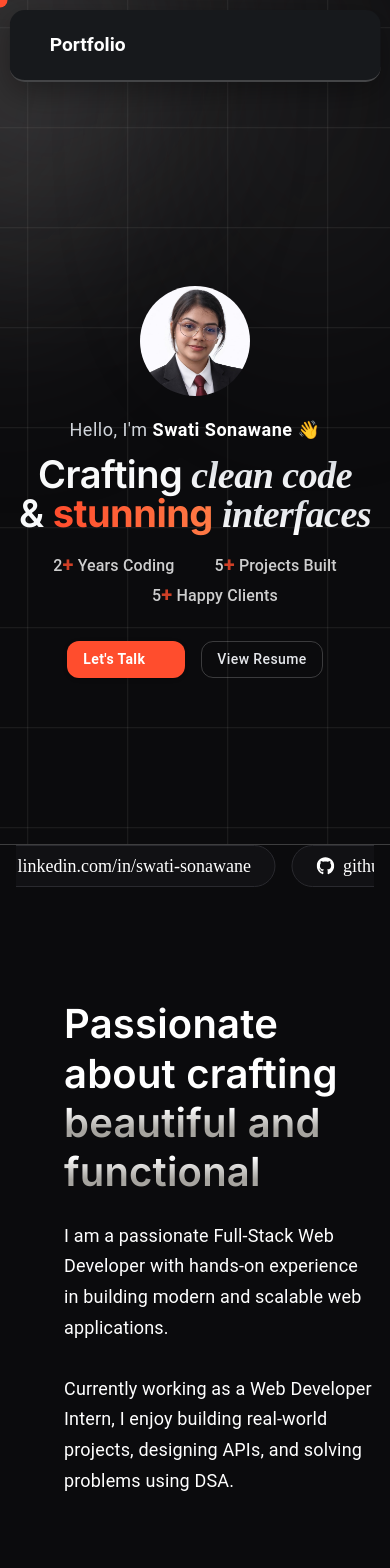
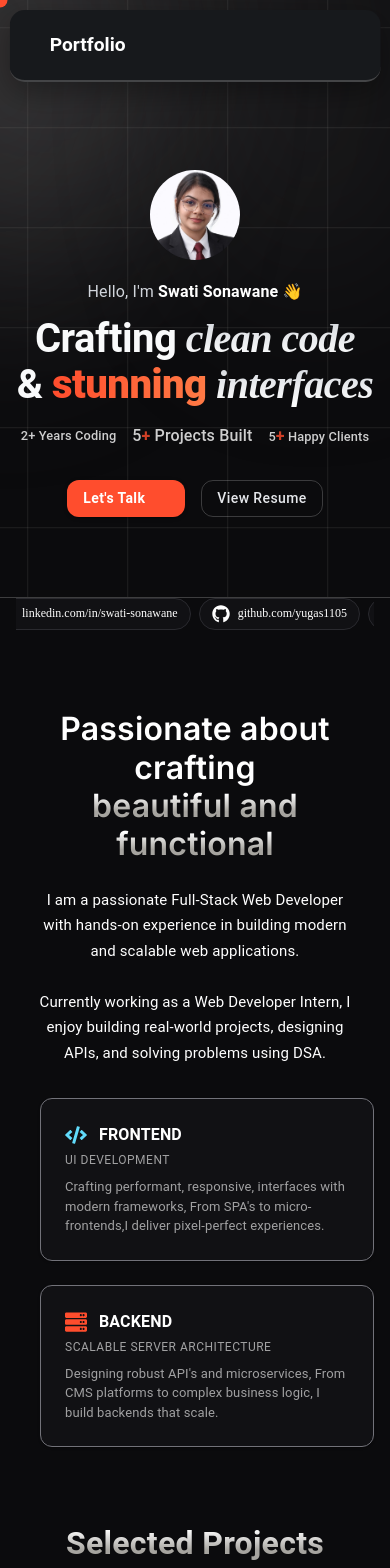
Before and after one commit to yugas1105/portfolio, a React (Vite) app: page / in a window 390 px wide. Shown: the top 1568 px of the page. Built offline with nearby package versions, Linux system fonts and the light colour scheme; some icons are missing.

Commit message:
Responsive done

```diff
--- a/index.html
+++ b/index.html
@@ -2,7 +2,7 @@
 <html lang="en">
   <head>
     <meta charset="UTF-8" />
-    <link rel="icon" type="image/svg+xml" href="/vite.svg" />
+    <link rel="icon" type="image/svg+xml" href="/public/images/logo.avif" />
     <link href="https://fonts.googleapis.com/css2?family=Inter:wght@400;500;600;700&display=swap" rel="stylesheet"><meta name="viewport" content="width=device-width, initial-scale=1.0" />
     <title>Portfolio</title>
   </head>
--- a/src/components/About.jsx
+++ b/src/components/About.jsx
@@ -113,16 +113,15 @@ const About = () => {
         color: "white",
         display: "flex",
         alignItems: "center",
-        // pb: 6,
+        py: { xs: 0, md: 3 },
       }}
     >
       <Container maxWidth="xl">
         <Box sx={{ mb: 8, overflow: "hidden" }}>
           <Box
-            ref={contactRef}
             sx={{
               display: "flex",
-              gap: 2,
+              gap: { xs: 1, md: 2 },
               width: "max-content",
               animation: "scroll 20s linear infinite",
             }}
@@ -140,14 +139,14 @@ const About = () => {
                     display: "flex",
                     alignItems: "center",
                     gap: 1,
-                    px: 3,
-                    py: 1.2,
+                    px: { xs: 1.5, md: 3 },
+                    py: { xs: 0.8, md: 1.2 },
                     borderRadius: "30px",
                     bgcolor: "#111114",
                     border: "1px solid #2a2a2f",
                     whiteSpace: "nowrap",
                     transition: "0.3s",
-                    fontSize: "18px",
+                    fontSize: { xs: "12px", md: "18px" },
                     cursor: "pointer",
                     "&:hover": {
                       border: "1px solid #ff4d2d",
@@ -199,8 +198,9 @@ const About = () => {
               display: "flex",
               flexDirection: "column",
               justifyContent: "center",
-              p: 6,
-              pr: 0,
+              p: { xs: 2, md: 6 },
+              pr: { xs: 2, md: 0 },
+              textAlign: { xs: "center", md: "left" },
               // ml:2
             }}
           >
@@ -211,7 +211,12 @@ const About = () => {
               sx={{
                 fontFamily: "'Inter', sans-serif",
                 letterSpacing: "0.2px",
-                fontSize: 40,
+                fontSize: {
+                  xs: "2rem",
+                  sm: "2.5rem",
+                  md: "3rem",
+                },
+                lineHeight: 1.2,
               }}
             >
               {/* <span>Turning Ideas into</span> */}
@@ -233,7 +238,15 @@ const About = () => {
 
             <Typography
               ref={textRef}
-              sx={{ mt: 3, opacity: 0.8, lineHeight: 1.7, fontSize: 18 }}
+              sx={{
+                mt: 3,
+                opacity: 0.8,
+                lineHeight: 1.7,
+                fontSize: {
+                  xs: "15px",
+                  md: "18px",
+                },
+              }}
             >
               I am a passionate Full-Stack Web Developer with hands-on
               experience in building modern and scalable web applications.
@@ -255,10 +268,16 @@ const About = () => {
             sx={{
               display: "flex",
               flexDirection: "column",
-              justifyContent: "center",
-              p: 4,
-              position: "sticky",
-              top: "100px",
+              justifyContent: { xs:"left",md:"center"},
+              p: {xs:0,md:4},
+              position: {
+                xs: "relative",
+                md: "sticky",
+              },
+              top: {
+                xs: 0,
+                md: "100px",
+              },
               height: "fit-content",
             }}
           >
--- a/src/components/Contact.jsx
+++ b/src/components/Contact.jsx
@@ -27,7 +27,10 @@ const Contact = () => {
     <>
       <Box
         sx={{
-          minHeight: "80vh",
+          minHeight: {
+            xs: "auto",
+            md: "80vh",
+          },
           bgcolor: "#0b0b0d",
           color: "white",
           display: "flex",
@@ -36,15 +39,22 @@ const Contact = () => {
           textAlign: "center",
           position: "relative",
           overflow: "hidden",
-          // pt: "120px",
-          // pb: "60px",
           borderBottom: "1px solid rgba(115, 114, 114, 0.5)",
+          px: { xs: 2, sm: 3, md: 0 },
+          py: { xs: 6, md: 0 },
         }}
       >
         <Box
           sx={{
-            height: "25vh",
-            width: "70%",
+            width: {
+              xs: "100%",
+              sm: "90%",
+              md: "60%",
+            },
+            minHeight: {
+              xs: "auto",
+              md: "10px",
+            },
             bgcolor: "#000000",
             color: "white",
             display: "flex",
@@ -53,8 +63,14 @@ const Contact = () => {
             textAlign: "center",
             position: "relative",
             overflow: "hidden",
-            pt: "90px",
-            pb: "90px",
+            py: {
+              xs: 5,
+              md: "40px",
+            },
+            px: {
+              xs: 2,
+              md: 4,
+            },
             borderRadius: "20px",
             borderBottom: "2px solid rgba(115, 114, 114, 0.5)",
             borderRight: "2px solid rgba(115, 114, 114, 0.5)",
@@ -135,10 +151,43 @@ const Contact = () => {
             }}
           >
             <Box>
-              <Typography variant="h3" >Have an idea?</Typography>
-              <Typography variant="h3">Let's work together</Typography>
+              <Typography
+                sx={{
+                  fontSize: {
+                    xs: "2rem",
+                    sm: "2.5rem",
+                    md: "3rem",
+                  },
+                  fontWeight: 600,
+                  lineHeight: 1.2,
+                }}
+              >
+                Have an idea?
+              </Typography>
+              <Typography
+                sx={{
+                  fontSize: {
+                    xs: "2rem",
+                    sm: "2.5rem",
+                    md: "3rem",
+                  },
+                  fontWeight: 600,
+                  lineHeight: 1.2,
+                }}
+              >
+                Let's work together
+              </Typography>
             </Box>
-            <Typography variant="body1" sx={{ color: "grey" }}>
+            <Typography
+              sx={{
+                color: "grey",
+                fontSize: {
+                  xs: "0.9rem",
+                  md: "1rem",
+                },
+                px: { xs: 1, md: 0 },
+              }}
+            >
               We'll hit you up within 12 hours to get things moving!
             </Typography>
             <Box>
@@ -155,17 +204,21 @@ const Contact = () => {
                 }
                 sx={{
                   textTransform: "none",
-                  borderRadius: "8px",
-
-                  textTransform: "none",
                   fontWeight: 600,
                   borderRadius: "10px",
-                  px: 3,
-                  py: 1.2,
+                  px: {
+                    xs: 2.5,
+                    md: 3,
+                  },
+                  py: {
+                    xs: 1,
+                    md: 1.2,
+                  },
+                  fontSize: {
+                    xs: "0.9rem",
+                    md: "1rem",
+                  },
                   bgcolor: "#ff4d2d",
-                  "&:hover .arrowIcon": {
-                    transform: "rotate(45deg) translateY(2px)",
-                  },
                 }}
               >
                 Let's Talk
--- a/src/components/Gallery.jsx
+++ b/src/components/Gallery.jsx
@@ -14,17 +14,20 @@ const Gallery = () => {
   return (
     <Box
       sx={{
-        minHeight: "100vh",
+        minHeight: {
+            xs: "auto",
+            md: "60vh",
+          },
         bgcolor: "#0b0b0d",
         color: "white",
         display: "flex",
-        flexDirection: "column", // ✅ important
+        flexDirection: "column",
         alignItems: "center",
         justifyContent: "center",
         position: "relative",
         overflow: "hidden",
-        px: 4,
-        pt:4
+        px: { xs: 2, md: 4 },
+        py: { xs: 6, md: 4 },
       }}
     >
       {/*  TEXT */}
@@ -38,6 +41,11 @@ const Gallery = () => {
         <Typography
           variant="h3"
           sx={{
+            fontSize: {
+              xs: "2rem",
+              sm: "2.5rem",
+              md: "3rem",
+            },
             background:
               "linear-gradient(0deg, rgba(166,164,159,1) 34%, rgba(255,255,255,1) 79%)",
             WebkitBackgroundClip: "text",
@@ -49,7 +57,15 @@ const Gallery = () => {
 
         <Typography
           variant="subtitle1"
-          sx={{ color: "rgb(160, 160, 158)", mt: 2 }}
+          sx={{
+            color: "rgb(160, 160, 158)",
+            mt: 2,
+            px: { xs: 1, md: 0 },
+            fontSize: {
+              xs: "0.9rem",
+              md: "1rem",
+            },
+          }}
         >
           A collection of creative visuals showcasing creative and innovative
           design.
@@ -69,13 +85,11 @@ const Gallery = () => {
         }
         sx={{
           textTransform: "none",
-          borderRadius: "8px",
-          mb:8,
-          textTransform: "none",
           fontWeight: 600,
           borderRadius: "10px",
-          // px: 3,
-          // py: 1.2,
+          mb: { xs: 4, md: 8 },
+          px: { xs: 2.5, md: 3 },
+          py: { xs: 1, md: 1.2 },
           bgcolor: "#ff4d2d",
           "&:hover .arrowIcon": {
             transform: "rotate(45deg) translateY(2px)",
@@ -92,7 +106,10 @@ const Gallery = () => {
             display: "flex",
             gap: 2,
             width: "max-content",
-            animation: "scroll 25s linear infinite",
+            animation: {
+              xs: "scroll 18s linear infinite",
+              md: "scroll 25s linear infinite",
+            },
           }}
         >
           {loopImages.map((img, i) => (
@@ -102,15 +119,23 @@ const Gallery = () => {
               src={img}
               alt="gallery"
               sx={{
-                width: "450px",
-                height: "380px",
+                width: {
+                  xs: "280px",
+                  sm: "340px",
+                  md: "450px",
+                },
+                height: {
+                  xs: "220px",
+                  sm: "280px",
+                  md: "380px",
+                },
                 objectFit: "cover",
                 borderRadius: "16px",
                 border: "1px solid rgba(255,255,255,0.1)",
                 transition: "0.4s ease",
 
                 "&:hover": {
-                  transform: "scale(1.05)",
+                  transform: "scale(1.03)",
                   borderColor: "#ff4d2d",
                 },
               }}
--- a/src/components/Home.jsx
+++ b/src/components/Home.jsx
@@ -100,7 +100,10 @@ const Home = () => {
 
     <Box
       sx={{
-       minHeight: "100vh",
+        minHeight: {
+          xs: "auto",
+          md: "100vh",
+        },
         bgcolor: "#0b0b0d",
         color: "white",
         display: "flex",
@@ -109,9 +112,11 @@ const Home = () => {
         textAlign: "center",
         position: "relative",
         overflow: "hidden",
-        // pt: "74px",
-        // pb: "28px",
-        borderBottom: "1px solid rgba(115, 114, 114, 0.5)",
+        py: {
+          xs: 10,
+          md: 0,
+        },
+        borderBottom: "1px solid rgba(115,114,114,0.5)",
       }}
     >
       {/* Grid Background */}
@@ -178,22 +183,42 @@ const Home = () => {
           }}
         />
       </Box>
-      <Box sx={{ position: "relative", zIndex: 2, maxWidth: "900px", px: 2 ,pt:"120px"}}>
+      <Box
+        sx={{
+          position: "relative",
+          zIndex: 2,
+          maxWidth: "900px",
+          width: "100%",
+          px: {
+            xs: 2,
+            sm: 3,
+            md: 2,
+          },
+          pt: {
+            xs: "90px",
+            md: "120px",
+          },
+        }}
+      >
         <Box
           component="img"
           src={profile}
           ref={imageRef}
           alt="Swati Sonawane"
           sx={{
-            width: 110,
-            height: 110,
+            width: {
+              xs: 90,
+              md: 110,
+            },
+            height: {
+              xs: 90,
+              md: 110,
+            },
             borderRadius: "50%",
             objectFit: "cover",
             objectPosition: "center 15%",
             mx: "auto",
             mb: 2,
-            // border: "3px solid #ff4d2d",
-            // boxShadow: "0 0 25px rgba(255,77,45,0.5)",
           }}
         />
 
@@ -201,10 +226,13 @@ const Home = () => {
         <Typography
           ref={introRef}
           sx={{
-            fontSize: { xs: "18px", md: "22px" },
+            fontSize: {
+              xs: "16px",
+              sm: "18px",
+              md: "22px",
+            },
             mb: 1.5,
             color: "#D1D5DB",
-            letterSpacing: "0.5px",
           }}
         >
           Hello, I'm{" "}
@@ -225,14 +253,20 @@ const Home = () => {
         <Typography
           ref={headingRef}
           sx={{
-            fontSize: { xs: "38px", md: "64px" },
+            fontSize: {
+              xs: "2.5rem",
+              sm: "3rem",
+              md: "4rem",
+            },
             fontWeight: 600,
-            lineHeight: 1.0,
-            fontFamily: "'Inter', sans-serif",
+            lineHeight: {
+              xs: 1.15,
+              md: 1,
+            },
             letterSpacing: "-0.5px",
             mb: 2,
             color: "#F9FAFB",
-            textAlign: "center", // ✅ important
+            textAlign: "center",
           }}
         >
           <Box component="span" sx={{ display: "block" }}>
@@ -282,15 +316,40 @@ const Home = () => {
         <Stack
           direction="row"
           ref={statsRef}
-          spacing={5}
+          spacing={{
+            xs: 2,
+            sm: 4,
+            md: 5,
+          }}
           justifyContent="center"
-          sx={{ mb: 4, flexWrap: "wrap", opacity: 0.8 }}
+          alignItems="center"
+          sx={{
+            mb: 4,
+            opacity: 0.8,
+            flexWrap: "nowrap",
+          }}
         >
-          <Typography sx={{ fontWeight: 500 }}>
+          <Typography
+            sx={{
+              fontWeight: 500,
+              fontSize: {
+                xs: "0.8rem",
+                sm: "1rem",
+              },
+              whiteSpace: "nowrap",
+            }}
+          >
             2
             <Box
               component="span"
-              sx={{ color: "#ff4d2d", fontWeight: 600, fontSize: 20 }}
+              sx={{
+                fontWeight: 500,
+                fontSize: {
+                  xs: "0.8rem",
+                  sm: "1rem",
+                },
+                whiteSpace: "nowrap",
+              }}
             >
               +
             </Box>{" "}
@@ -301,18 +360,41 @@ const Home = () => {
             5
             <Box
               component="span"
-              sx={{ color: "#ff4d2d", fontWeight: 600, fontSize: 20 }}
+              sx={{
+                color: "#ff4d2d",
+                fontWeight: 600,
+                fontSize: {
+                  xs: 16,
+                  sm: 20,
+                },
+              }}
             >
               +
             </Box>{" "}
             Projects Built
           </Typography>
 
-          <Typography sx={{ fontWeight: 500 }}>
+          <Typography
+            sx={{
+              fontWeight: 500,
+              fontSize: {
+                xs: "0.8rem",
+                sm: "1rem",
+              },
+              whiteSpace: "nowrap",
+            }}
+          >
             5
             <Box
               component="span"
-              sx={{ color: "#ff4d2d", fontWeight: 600, fontSize: 20 }}
+              sx={{
+                color: "#ff4d2d",
+                fontWeight: 600,
+                fontSize: {
+                  xs: 16,
+                  sm: 20,
+                },
+              }}
             >
               +
             </Box>{" "}
@@ -322,10 +404,14 @@ const Home = () => {
 
         {/* Buttons */}
         <Stack
-          direction="row"
+          direction={{
+            xs: "row",
+            sm: "row",
+          }}
           spacing={2}
           ref={buttonRef}
           justifyContent="center"
+          alignItems="center"
         >
           <Button
             variant="contained"
@@ -343,10 +429,7 @@ const Home = () => {
               borderRadius: "12px",
 
               bgcolor: "#ff4d2d",
-              // boxShadow: "0 8px 25px rgba(255,77,45,0.35)",
-              // "&:hover": {
-              //   bgcolor: "#ff6a4a",
-              // },
+
               "&:hover .arrowIcon": {
                 transform: "rotate(45deg)",
               },
@@ -371,7 +454,6 @@ const Home = () => {
             View Resume
           </Button>
         </Stack>
-
       </Box>
     </Box>
   );
--- a/src/components/Skills.jsx
+++ b/src/components/Skills.jsx
@@ -62,15 +62,25 @@ const Skills = () => {
     <>
       <Box
         sx={{
-          minHeight: "100vh",
+          minHeight: {
+            xs: "auto",
+            md: "100vh",
+          },
           bgcolor: "#0b0b0d",
           color: "#fff",
           display: "flex",
           alignItems: "center",
-          px: 7,
+          px: { xs: 2, sm: 3, md: 7 },
+          py: { xs: 6, md: 0 },
         }}
       >
-        <Grid container spacing={2}>
+        <Grid
+          container
+          spacing={{
+            xs: 5,
+            md: 2,
+          }}
+        >
           {/* 🔥 LEFT - SKILLS */}
 
           <Grid item xs={12} md={6}>
@@ -78,7 +88,12 @@ const Skills = () => {
               <Typography
                 variant="h3"
                 sx={{
-                  mb: 4,
+                  mb: { xs: 3, md: 4 },
+                  fontSize: {
+                    xs: "2rem",
+                    sm: "2.5rem",
+                    md: "3rem",
+                  },
                   background:
                     "linear-gradient(0deg, rgba(166,164,159,1), rgba(255,255,255,1))",
                   WebkitBackgroundClip: "text",
@@ -91,7 +106,10 @@ const Skills = () => {
               <Box
                 sx={{
                   display: "grid",
-                  gridTemplateColumns: "repeat(2, 1fr)",
+                  gridTemplateColumns: {
+                    xs: "1fr",
+                    sm: "repeat(2, 1fr)",
+                  },
                   gap: 3,
                 }}
               >
@@ -101,7 +119,10 @@ const Skills = () => {
                     <Typography
                       sx={{
                         mb: 1,
-                        fontSize: "18px",
+                        fontSize: {
+                          xs: "16px",
+                          md: "18px",
+                        },
                         opacity: 0.6,
                         letterSpacing: "1px",
                       }}
@@ -115,10 +136,14 @@ const Skills = () => {
                         <Box
                           key={j}
                           sx={{
-                            px: 2,
-                            py: 1,
+                            px: { xs: 1.5, md: 2 },
+                            py: { xs: 0.7, md: 1 },
+                            fontSize: {
+                              xs: "12px",
+                              md: "13px",
+                            },
                             borderRadius: "20px",
-                            fontSize: "13px",
+
                             bgcolor: "#111114",
                             border: "1px solid #2a2a2f",
                             transition: "0.3s",
@@ -174,7 +199,11 @@ const Skills = () => {
                   sx={{
                     color: "#888",
                     fontFamily: "monospace",
-                    fontSize: "1rem",
+                    fontSize: {
+                      xs: "0.8rem",
+                      md: "1rem",
+                    },
+                    textAlign: "center",
                   }}
                 >
                   Currently Building Full Stack Applications...
@@ -205,7 +234,12 @@ const Skills = () => {
             <Typography
               variant="h3"
               sx={{
-                mb: 3,
+                mb: { xs: 3, md: 4 },
+                fontSize: {
+                  xs: "2rem",
+                  sm: "2.5rem",
+                  md: "3rem",
+                },
                 background:
                   "linear-gradient(0deg, rgba(166,164,159,1), rgba(255,255,255,1))",
                 WebkitBackgroundClip: "text",
@@ -215,7 +249,7 @@ const Skills = () => {
               Education
             </Typography>
 
-            <Box sx={{ position: "relative", pl: 3 }}>
+            <Box sx={{ position: "relative", pl: { xs: 2, md: 3 } }}>
               {/* Vertical line */}
               <Box
                 sx={{
@@ -224,7 +258,14 @@ const Skills = () => {
                   top: 0,
                   bottom: 0,
                   width: "2px",
-                  height: "400px",
+                  height: {
+                    xs: "100%",
+                    md: "400px",
+                  },
+                  left: {
+                    xs: 6,
+                    md: 10,
+                  },
                   bgcolor: "#ff4d2d",
                 }}
               />
@@ -234,29 +275,28 @@ const Skills = () => {
                   key={index}
                   sx={{
                     position: "sticky",
-                    top: 100, // 🔥 all cards stick at same point
+
+                    top: 100,
                     mb: 1,
-                    zIndex: index, // 🔥 stacking order
+                    zIndex: index, //  stacking order
                   }}
                 >
                   <Paper
                     sx={{
-                      p: 3,
+                      p: { xs: 2, md: 3 },
+                      ml: { xs: 0.5, md: 1 },
                       bgcolor: "#111114",
                       border: "1px solid #2a2a2f",
                       borderRadius: 3,
-                      ml: 1,
+
                       color: "#fff",
                       transition: "0.4s ease",
 
-                      // 🔥 slight offset for visual stacking
-                      transform: `translateY(${index * 10}px)`,
-
-                      // "&:hover": {
-                      //   transform: `translateY(${index * 20 - 6}px) scale(1.02)`,
-                      //   borderColor: "#ff4d2d",
-                      //   boxShadow: "0 10px 30px rgba(0,0,0,0.4)",
-                      // },
+                      //  slight offset for visual stacking
+                      transform: {
+                        xs: "none",
+                        md: `translateY(${index * 10}px)`,
+                      },
                     }}
                   >
                     <Typography fontWeight="bold">{item.title}</Typography>
```
Also changed, not shown: public/images/logo.avif (added).
